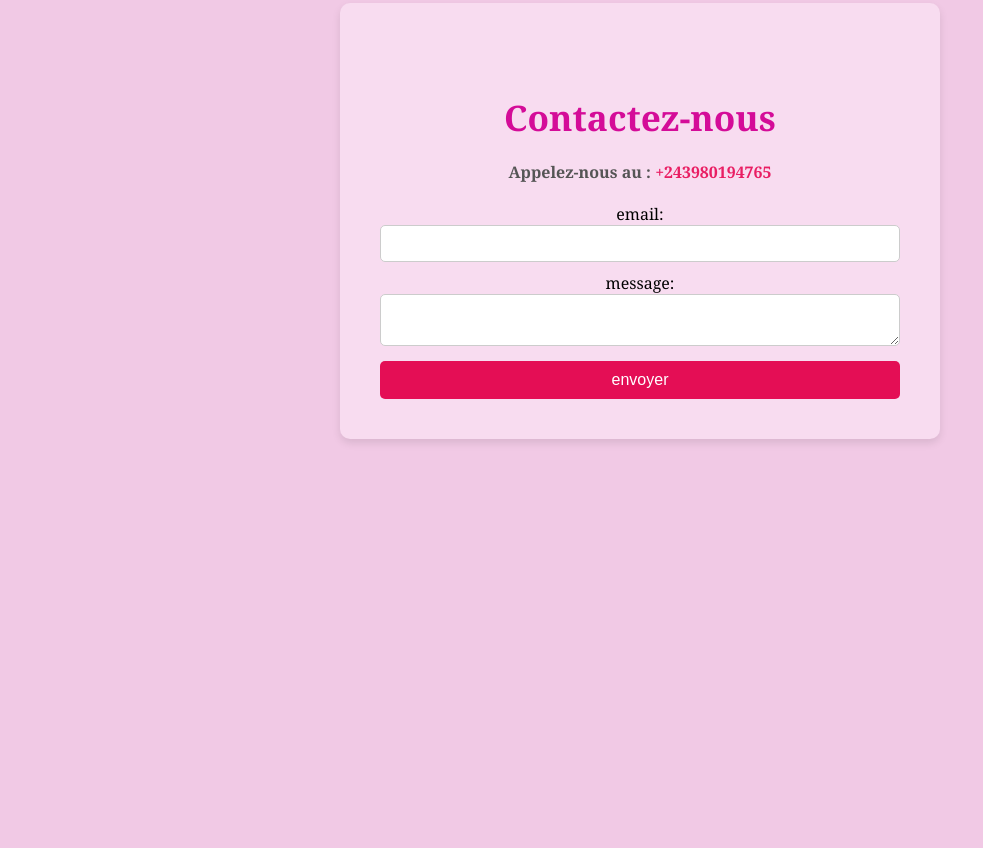
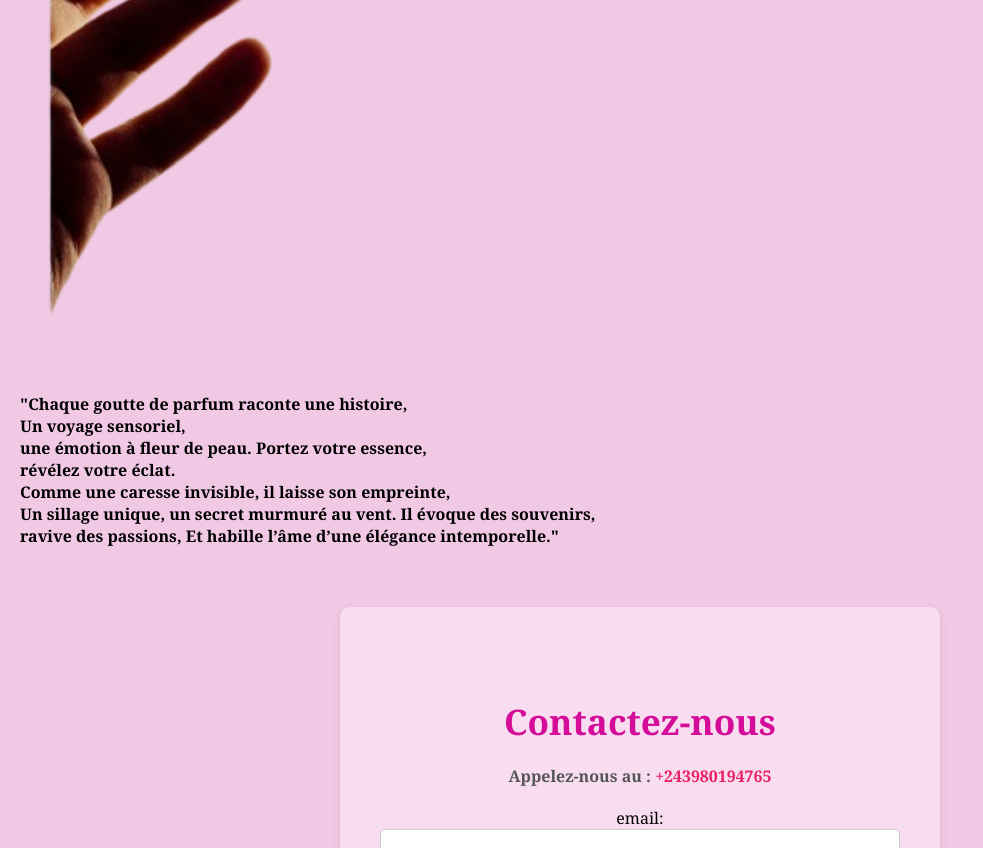
Before and after one commit to danielkamena/baby, a plain HTML site: page pau.html in a window 1280 px wide. Shown: the part 922-1770 px from the top of the page, without its empty margins (0-983 px from the left). Before the commit the page ends 1401 px from the top, so only its background shows below. Drawn offline with Linux system fonts and the light colour scheme.

Commit message:
modification

```diff
--- a/pau.html
+++ b/pau.html
@@ -23,8 +23,16 @@
         intense et audacieux pour des occasions speciales<br> ,
         nous avons ce qu'il vous faut .</p>
     </div>
-        <div class="col-9">
+        <div class="col-2">
             <img src="img G/img_deb.png" alt="landig image">
+            <p>"Chaque goutte de parfum raconte une histoire,<br>
+                Un voyage sensoriel,<br> une émotion à fleur de peau.
+                Portez votre essence,<br> révélez votre éclat.<br>
+
+                Comme une caresse invisible, il laisse son empreinte,<br>
+                Un sillage unique, un secret murmuré au vent.
+                Il évoque des souvenirs,<br> ravive des passions,
+                Et habille l’âme d’une élégance intemporelle."</p>
         </div>
     </div>
     <section id="contact">
```
